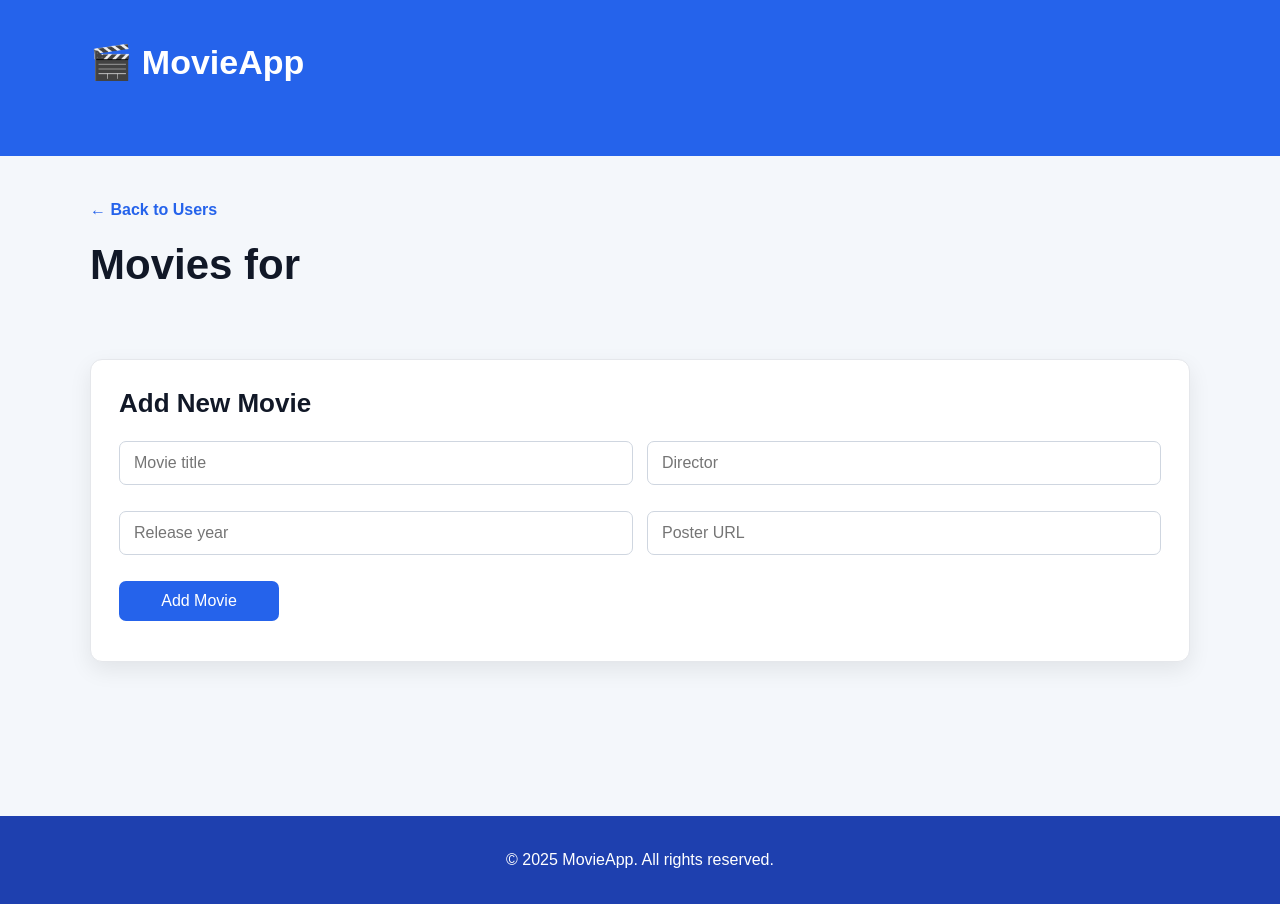
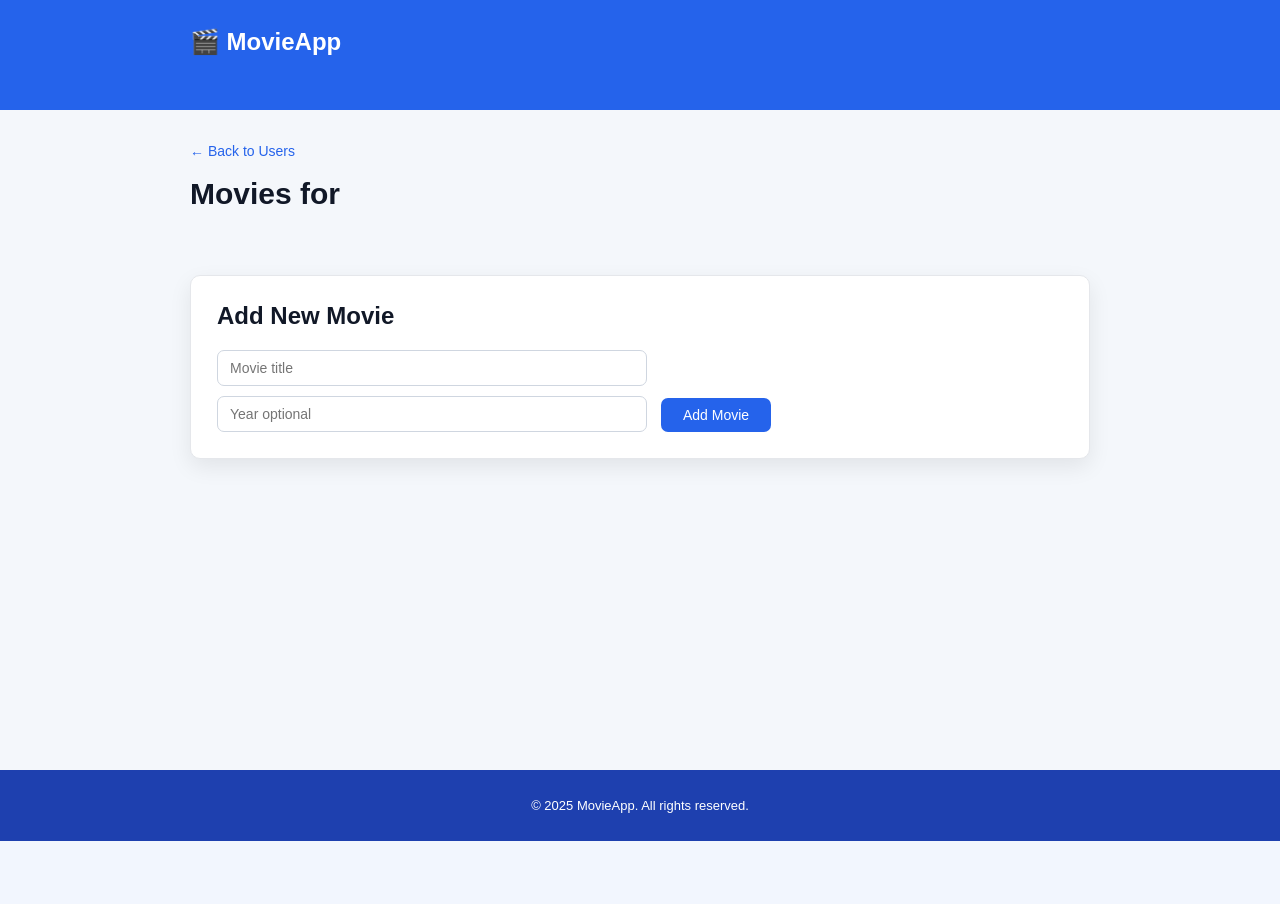
Before and after one commit to markus-niessen/Movie_projekt_flask_plus_sqlalchemy_new, a Flask app: page /users/1/movies in a window 1280 px wide. After the commit the page ends 841 px from the top, so only its background shows below. Run offline with Flask 3, Linux system fonts and the light colour scheme.

Commit message:
Add OMDb integration and improve application layout

```diff
--- a/app.py
+++ b/app.py
@@ -1,6 +1,34 @@
 from flask import Flask, render_template, request, redirect, url_for
-from models import db
+import os
+import requests
+
+from dotenv import load_dotenv
+
+from models import db, Movie
 from data_manager import DataManager
+
+load_dotenv()
+
+OMDB_API_KEY = os.getenv("OMDB_API_KEY")
+
+
+def fetch_movie_from_omdb(title, year=None):
+    params = {
+        "apikey": OMDB_API_KEY,
+        "t": title
+    }
+
+    if year:
+        params["y"] = year
+
+    response = requests.get("https://www.omdbapi.com/", params=params)
+    data = response.json()
+
+    if data.get("Response") == "False":
+        return None
+
+    return data
+
 
 app = Flask(__name__)
 
@@ -35,18 +63,21 @@ def add_user():
 def user_movies(user_id):
     if request.method == "POST":
         name = request.form.get("name")
-        director = request.form.get("director")
         year = request.form.get("year")
-        poster_url = request.form.get("poster_url")
 
-        if name and director and year and poster_url:
-            data_manager.add_movie(
-                user_id=user_id,
-                name=name,
-                director=director,
-                year=int(year),
-                poster_url=poster_url
-            )
+        if name:
+            movie_data = fetch_movie_from_omdb(name, year)
+
+            if movie_data:
+                movie = Movie(
+                    name=movie_data.get("Title"),
+                    director=movie_data.get("Director"),
+                    year=int(movie_data.get("Year")),
+                    poster_url=movie_data.get("Poster"),
+                    user_id=user_id
+                )
+
+                data_manager.add_movie(movie)
 
         return redirect(url_for("user_movies", user_id=user_id))
 
--- a/data_manager.py
+++ b/data_manager.py
@@ -17,18 +17,10 @@ class DataManager:
     def get_movies(self, user_id):
         return Movie.query.filter_by(user_id=user_id).all()
 
-    def add_movie(self, user_id, name, director, year, poster_url):
-        new_movie = Movie(
-            name=name,
-            director=director,
-            year=year,
-            poster_url=poster_url,
-            user_id=user_id
-        )
-
-        db.session.add(new_movie)
+    def add_movie(self, movie):
+        db.session.add(movie)
         db.session.commit()
-        return new_movie
+        return movie
 
     def update_movie(self, movie_id, new_title):
         movie = Movie.query.get(movie_id)
--- a/static/style.css
+++ b/static/style.css
@@ -13,38 +13,39 @@ body {
 .header {
     background: #2563eb;
     color: white;
-    padding: 42px 0;
+    padding: 28px 0;
 }
 
 .container {
-    max-width: 1100px;
+    max-width: 900px;
     width: 90%;
     margin: 0 auto;
 }
 
 .header h1 {
-    font-size: 34px;
+    font-size: 24px;
     font-weight: 700;
 }
 
 main.container {
-    padding: 45px 0;
+    padding: 32px 0;
     min-height: 620px;
 }
 
 h1 {
-    font-size: 42px;
-    margin-bottom: 32px;
+    font-size: 30px;
+    margin-bottom: 26px;
 }
 
 h2 {
-    font-size: 26px;
-    margin-bottom: 22px;
+    font-size: 24px;
+    margin-bottom: 20px;
 }
 
 h3 {
-    font-size: 24px;
-    margin: 18px 0 10px;
+    font-size: 20px;
+    margin: 14px 0 8px;
+    word-break: break-word;
 }
 
 a {
@@ -54,64 +55,83 @@ a {
 
 .back-link {
     display: inline-block;
-    margin-bottom: 22px;
-    font-weight: 600;
+    margin-bottom: 18px;
+    font-size: 14px;
 }
 
+/* Users page */
+
 .user-list {
-    margin-bottom: 36px;
+    display: flex;
+    flex-wrap: wrap;
+    gap: 24px;
+    list-style: none;
+    margin-bottom: 32px;
 }
 
-.user-card,
+.user-entry {
+    background: white;
+    border: 1px solid #e5e7eb;
+    border-radius: 10px;
+    padding: 24px;
+    box-shadow: 0 8px 22px rgba(0, 0, 0, 0.08);
+    flex: 1 1 calc((100% - 24px) / 2);
+}
+
+.user-entry .btn {
+    display: inline-block;
+    margin-top: 12px;
+}
+
+/* Cards */
+
 .form-card {
     background: white;
     border: 1px solid #e5e7eb;
-    border-radius: 12px;
-    padding: 28px;
+    border-radius: 10px;
+    padding: 26px;
     margin-bottom: 32px;
     box-shadow: 0 8px 22px rgba(0, 0, 0, 0.08);
 }
 
-.user-card h2 {
-    margin-bottom: 22px;
-}
-
 .movie-list {
-    display: grid;
-    grid-template-columns: repeat(auto-fit, minmax(300px, 1fr));
-    gap: 30px;
+    display: flex;
+    flex-wrap: wrap;
+    gap: 28px;
     margin-bottom: 38px;
 }
 
 .movie-card {
+    flex: 1 1 calc((100% - 56px) / 3);
     background: white;
     border: 1px solid #e5e7eb;
-    border-radius: 12px;
-    padding: 26px;
+    border-radius: 10px;
+    padding: 24px;
     box-shadow: 0 8px 22px rgba(0, 0, 0, 0.08);
 }
 
 .movie-card img {
     width: 100%;
-    height: 380px;
+    height: 240px;
     object-fit: contain;
     background: #eef2f7;
-    border-radius: 10px;
-    margin-bottom: 18px;
+    border-radius: 8px;
+    margin-bottom: 16px;
 }
 
 .movie-card p {
-    font-size: 16px;
-    margin: 12px 0;
+    font-size: 14px;
+    margin: 10px 0;
 }
+
+/* Forms */
 
 input {
     width: 100%;
-    padding: 12px 14px;
+    padding: 9px 12px;
     border: 1px solid #cfd6e0;
     border-radius: 7px;
-    font-size: 16px;
-    margin-bottom: 12px;
+    font-size: 14px;
 }
 
 .btn,
@@ -120,10 +140,9 @@ button {
     color: white;
     border: none;
     border-radius: 7px;
-    padding: 11px 20px;
-    font-size: 16px;
+    padding: 9px 18px;
+    font-size: 14px;
     cursor: pointer;
-    margin-bottom: 12px;
 }
 
 .btn:hover,
@@ -133,48 +152,111 @@ button:hover {
 
 .delete-btn {
     background: #ef4444;
+    margin-top: 8px;
 }
 
 .delete-btn:hover {
     background: #dc2626;
 }
 
-.movie-card button {
-    width: 120px;
+.update-form {
+    margin-bottom: 12px;
 }
 
-.user-form,
+.update-form input {
+    width: 85%;
+    margin-bottom: 8px;
+}
+
+.update-form button,
+.movie-card .delete-btn {
+    width: 100px;
+}
+
 .movie-form {
     display: grid;
-    grid-template-columns: 1fr 1fr;
-    gap: 14px;
+    grid-template-columns: 430px 140px;
+    grid-template-rows: auto auto;
+    gap: 10px 14px;
+}
+
+.movie-form label:first-of-type {
+    grid-column: 1;
+    grid-row: 1;
+}
+
+.movie-form label:last-of-type {
+    grid-column: 1;
+    grid-row: 2;
+}
+
+.movie-form button {
+    grid-column: 2;
+    grid-row: 2;
+    width: 110px;
+    align-self: end;
+}
+
+.user-form {
+    display: grid;
+    grid-template-columns: 1fr 140px;
+    gap: 12px;
     align-items: center;
 }
 
-.user-form button,
-.movie-form button {
-    width: 160px;
+.user-form button {
+    width: 140px;
 }
+
+/* Footer */
 
 .footer {
     background: #1e40af;
     color: white;
     text-align: center;
-    padding: 35px 0;
+    padding: 28px 0;
     margin-top: 40px;
 }
 
 .footer p {
     margin: 0;
+    font-size: 13px;
 }
 
-@media (max-width: 1000px) {
-    .movie-list {
+/* Mobile */
+
+@media (max-width: 900px) {
+    .movie-card {
+        flex-basis: calc((100% - 28px) / 2);
+    }
+
+    .user-entry {
+        flex-basis: 100%;
+    }
+}
+
+@media (max-width: 600px) {
+    .movie-card {
+        flex-basis: 100%;
+    }
+
+    .movie-form,
+    .user-form {
         grid-template-columns: 1fr;
     }
 
-    .user-form,
-    .movie-form {
-        grid-template-columns: 1fr;
+    .movie-form label,
+    .movie-form button {
+        grid-column: auto;
+        grid-row: auto;
+    }
+
+    .movie-form button,
+    .user-form button {
+        width: 110px;
+    }
+
+    h1 {
+        font-size: 28px;
     }
 }
--- a/templates/movies.html
+++ b/templates/movies.html
@@ -22,12 +22,14 @@
             method="post"
             class="update-form"
         >
+            <label>
                 <input
                     type="text"
                     name="name"
                     placeholder="New movie title"
                     required
                 >
+            </label>
 
             <button type="submit" class="btn">
                 Update
@@ -61,10 +63,12 @@
         class="movie-form"
     >
 
+        <label>
             <input type="text" name="name" placeholder="Movie title" required>
-        <input type="text" name="director" placeholder="Director" required>
-        <input type="number" name="year" placeholder="Release year" required>
-        <input type="url" name="poster_url" placeholder="Poster URL" required>
+        </label>
+        <label>
+            <input type="number" name="year" placeholder="Year optional">
+        </label>
 
         <button type="submit" class="btn">
             Add Movie
```
Lines whose indentation alone changed are shown as unchanged.
